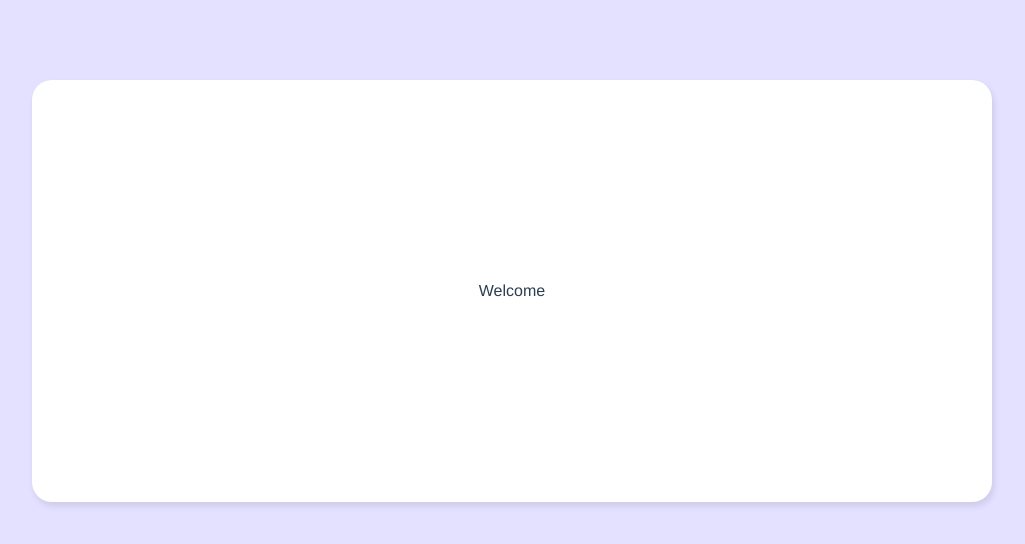
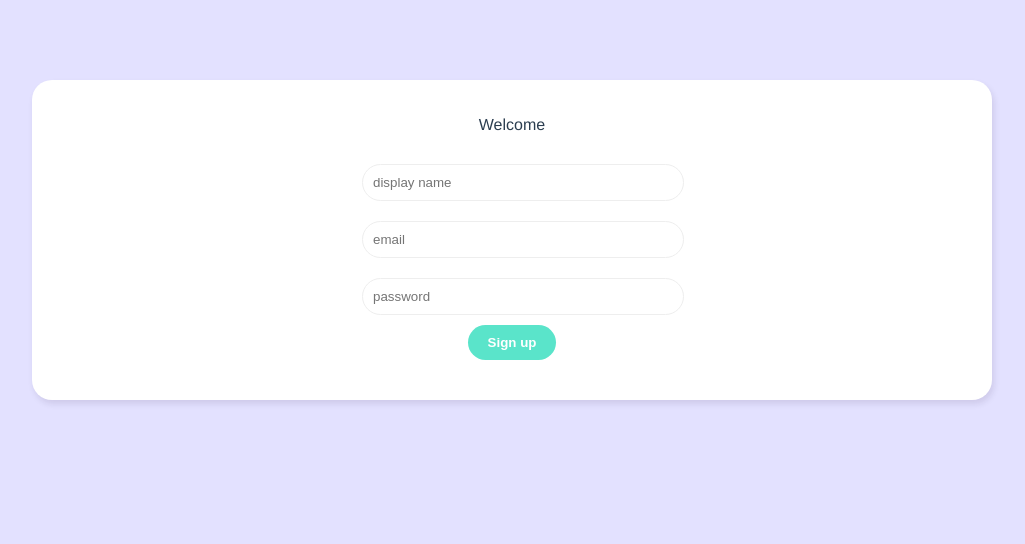
Before and after one commit to Bilboking/Vue_live-chat, a Vue app: page / in a window 1280 px wide. Shown: the top 544 px of the page, without its empty margins (128-1153 px from the left). Built offline with nearby package versions, Linux system fonts and the light colour scheme.

Commit message:
01-08-2021-live-chat

```diff
--- /dev/null
+++ b/src/components/SignupForm.vue
@@ -0,0 +1,30 @@
+<template>
+    <form @submit.prevent="handleSubmit">
+    <input type="text" required placeholder="display name" v-model="displayName">
+    <input type="email" required placeholder="email" v-model="email">
+    <input type="password" required placeholder="password" v-model="password">
+    <button>Sign up</button>
+    </form>
+</template>
+
+<script>
+import { ref } from 'vue'
+
+export default {
+    setup(){
+        //** refs */
+        const displayName = ref('')
+        const email = ref('')
+        const password = ref('')
+
+        const handleSubmit = () => {
+            console.log(displayName.value, email.value, password.value)
+        }
+        return { displayName, email, password, handleSubmit }
+    }
+}
+</script>
+
+<style>
+
+</style>
--- a/src/views/Welcome.vue
+++ b/src/views/Welcome.vue
@@ -1,16 +1,44 @@
 <template>
-  <div class="welcome container">Welcome</div>
+    <div class="welcome container">
+        <p>Welcome</p>
+        <SignupForm />
+    </div>
+
 </template>
 
 <script>
+import SignupForm from '../components/SignupForm.vue'
+
 export default {
-
+    components: { SignupForm }
 }
 </script>
 
 <style>
     .welcome {
         text-align: center;
-        padding: 202px 0;
+        padding: 20px 0;
     }
+    .welcome {
+    text-align: center;
+    padding: 20px 0;
+  }
+  /* form styles */
+  .welcome form {
+    width: 300px;
+    margin: 20px auto;
+  }
+  .welcome label {
+    display: block;
+    margin: 20px 0 10px;
+  }
+  .welcome input {
+    width: 100%;
+    padding: 10px;
+    border-radius: 20px;
+    border: 1px solid #eee;
+    outline: none;
+    color: #999;
+    margin: 10px auto;
+  }
 </style>
```
